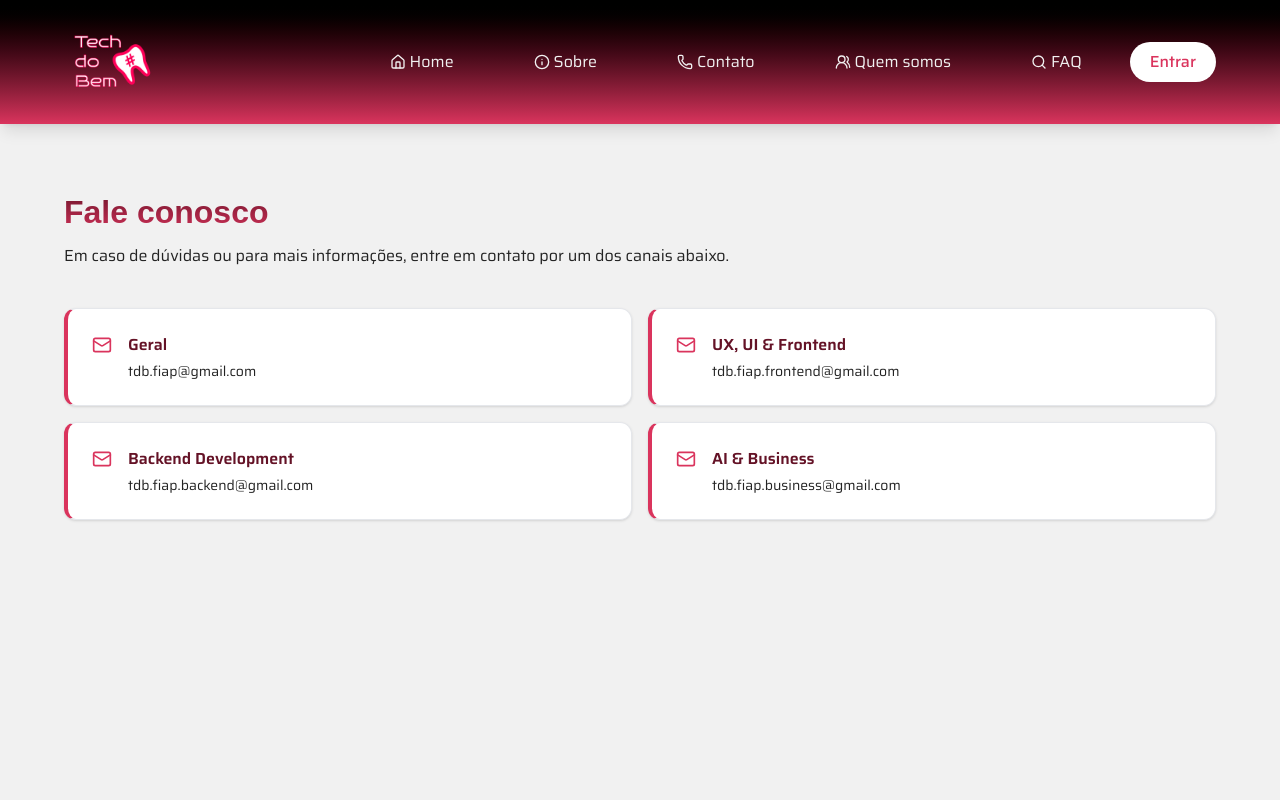
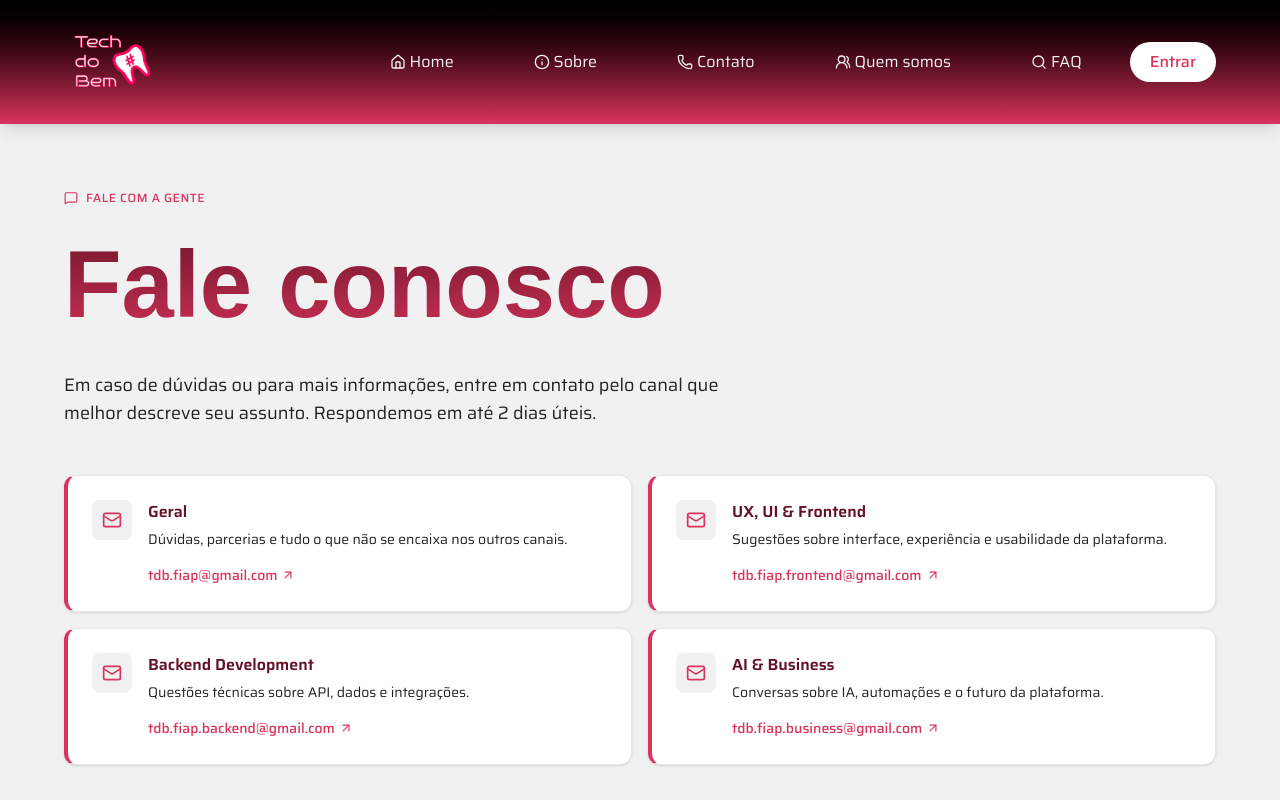
Before and after one commit to Tech-do-Bem-FIAP/Frontend, a React (Vite) app: page /contact in a window 1280 px wide. Shown: the top 800 px of the page. Built offline with nearby package versions, Linux system fonts and the light colour scheme; no server answers; a web font is replaced by a local one.

Commit message:
feat(public): Contact com cards mailto e descricoes

```diff
--- a/src/pages/Contact/Contact.tsx
+++ b/src/pages/Contact/Contact.tsx
@@ -1,12 +1,28 @@
+import { Mail, MessageSquare, ArrowUpRight } from "lucide-react";
 import { Footer } from "../../components/Footer/Footer";
 import { Header } from "../../components/Header/Header";
-import { Mail } from "lucide-react";
 
 const contacts = [
-  { label: "Geral", email: "tdb.fiap@gmail.com" },
-  { label: "UX, UI & Frontend", email: "tdb.fiap.frontend@gmail.com" },
-  { label: "Backend Development", email: "tdb.fiap.backend@gmail.com" },
-  { label: "AI & Business", email: "tdb.fiap.business@gmail.com" },
+  {
+    label: "Geral",
+    desc: "Dúvidas, parcerias e tudo o que não se encaixa nos outros canais.",
+    email: "tdb.fiap@gmail.com",
+  },
+  {
+    label: "UX, UI & Frontend",
+    desc: "Sugestões sobre interface, experiência e usabilidade da plataforma.",
+    email: "tdb.fiap.frontend@gmail.com",
+  },
+  {
+    label: "Backend Development",
+    desc: "Questões técnicas sobre API, dados e integrações.",
+    email: "tdb.fiap.backend@gmail.com",
+  },
+  {
+    label: "AI & Business",
+    desc: "Conversas sobre IA, automações e o futuro da plataforma.",
+    email: "tdb.fiap.business@gmail.com",
+  },
 ];
 
 function Contact() {
@@ -16,26 +32,40 @@ function Contact() {
 
       <main className="bg-(--brand-tertiary) min-h-screen">
         <section className="container_page py-16">
-          <h1 className="title3 font-bold mb-2">Fale conosco</h1>
-          <p className="text-(--text-color) mb-10">
-            Em caso de dúvidas ou para mais informações, entre em contato por um
-            dos canais abaixo.
+          <p className="text-xs font-medium uppercase tracking-wider text-(--brand-primary) mb-2 inline-flex items-center gap-2">
+            <MessageSquare className="w-3.5 h-3.5" />
+            Fale com a gente
+          </p>
+          <h1 className="title font-bold mb-4">Fale conosco</h1>
+          <p className="text-lg text-(--text-color) mb-12 max-w-2xl">
+            Em caso de dúvidas ou para mais informações, entre em contato pelo
+            canal que melhor descreve seu assunto. Respondemos em até 2 dias
+            úteis.
           </p>
 
           <div className="grid gap-4 sm:grid-cols-2">
-            {contacts.map(({ label, email }) => (
-              <div
+            {contacts.map(({ label, desc, email }) => (
+              <a
                 key={email}
-                className="bg-white border border-gray-200 border-l-4 border-l-(--brand-primary) rounded-xl shadow-sm p-6 flex items-start gap-4"
+                href={`mailto:${email}`}
+                className="group bg-white border border-gray-200 border-l-4 border-l-(--brand-primary) rounded-xl shadow-sm hover:shadow-md hover:border-l-(--brand-secondary) transition-all p-6 flex items-start gap-4"
               >
-                <Mail className="w-5 h-5 text-(--brand-primary) mt-0.5 shrink-0" />
-                <div>
+                <div className="w-10 h-10 rounded-lg bg-(--brand-tertiary) text-(--brand-primary) flex items-center justify-center shrink-0">
+                  <Mail className="w-5 h-5" />
+                </div>
+                <div className="flex-1 min-w-0">
                   <p className="font-semibold text-(--brand-secondary) mb-1">
                     {label}
                   </p>
-                  <p className="text-(--text-color) text-sm">{email}</p>
+                  <p className="text-sm text-(--text-color) leading-relaxed mb-3">
+                    {desc}
+                  </p>
+                  <p className="text-sm text-(--brand-primary) font-medium inline-flex items-center gap-1 break-all">
+                    {email}
+                    <ArrowUpRight className="w-3.5 h-3.5 shrink-0 group-hover:translate-x-0.5 group-hover:-translate-y-0.5 transition-transform" />
+                  </p>
                 </div>
-              </div>
+              </a>
             ))}
           </div>
         </section>
```
